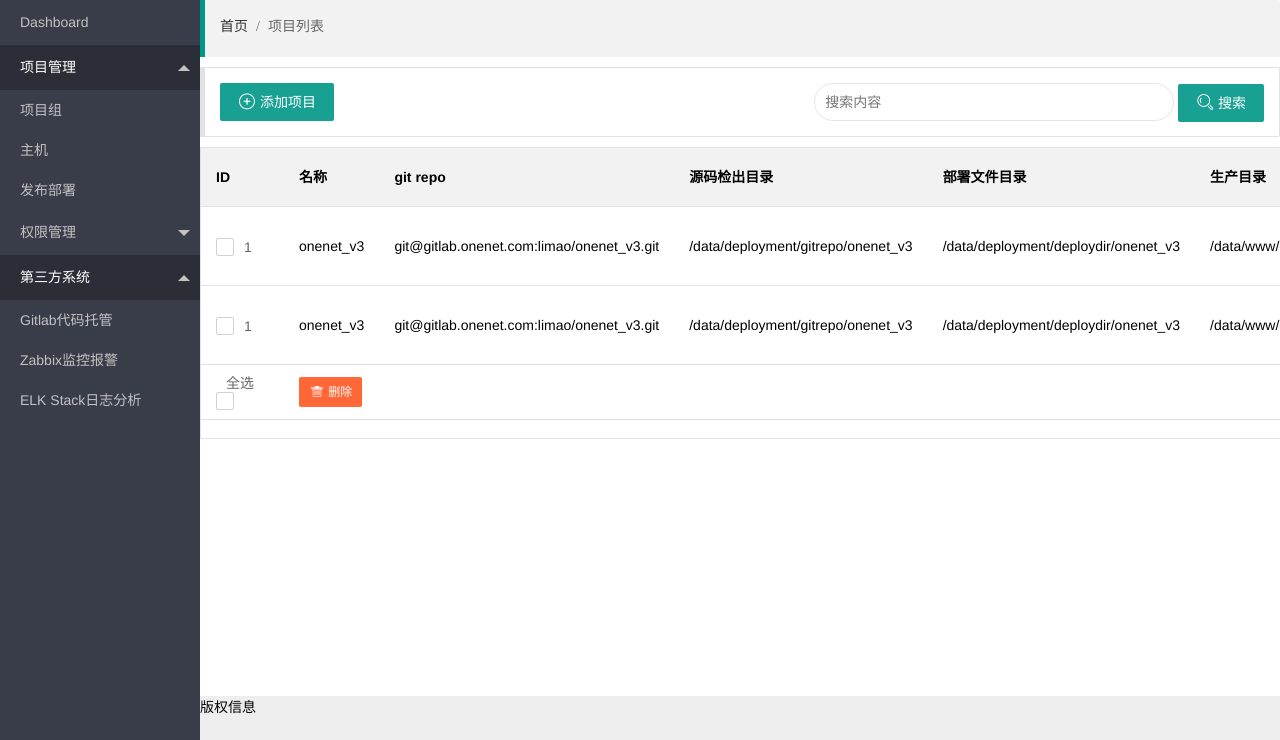
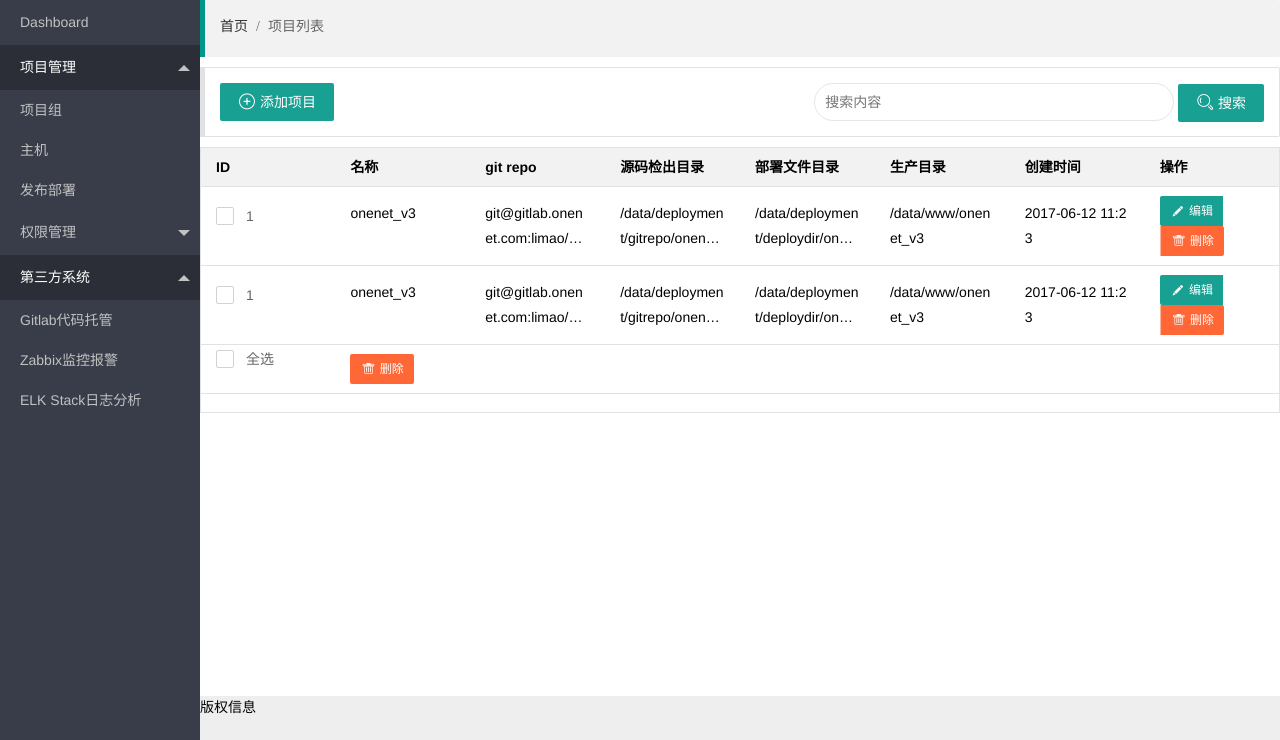
Before and after one commit to boer0924/BoerOPS, a Python web app: template app/templates/projects/index.html in a window 1280 px wide. Shown: the part 60-800 px from the top of the page. Run offline with Jinja, Linux system fonts and the light colour scheme; the template is opened without the code that fills it, so the values that code supplies are empty.

Commit message:
修改表格

```diff
--- a/app/templates/projects/index.html
+++ b/app/templates/projects/index.html
@@ -1,4 +1,36 @@
 {% extends 'base.html' %}
+{% block head %}
+{{ super() }}
+<style type="text/css">
+    .reset-layui-table .layui-form-checkbox[lay-skin="primary"]{
+        width: 50px;
+        height: 18px !important;
+        position: relative;
+        margin-top: -23px;
+    }
+    .reset-layui-table td{
+     width: 12.5%;
+    }
+    .reset-layui-table .layui-form-checkbox[lay-skin="primary"] span{
+        position: absolute;
+        left: 20px;
+    }
+    .reset-layui-table .layui-form-checkbox[lay-skin="primary"] i{
+        position: absolute;
+        left: 0;
+    }
+    .reset-td{
+        height: 50px;
+        line-height: 25px;
+        text-overflow: ellipsis;
+        display: -webkit-box;
+        -webkit-box-orient: vertical;
+        -webkit-line-clamp:2;
+        overflow: hidden;
+        word-break:break-all;
+    }
+</style>
+{% endblock %}
 {% block layer %}
 {{ super() }}
 <div class="layui-tab-item" id="add-project-ctx">
@@ -67,7 +99,7 @@
     </form>
 </blockquote>
 <form class="layui-form">
-    <table class="layui-table" lay-skin="line">
+    <table class="layui-table reset-layui-table" lay-skin="line">
         <colgroup>
             <!--<col width="10%">
             <col width="40%">
@@ -93,12 +125,12 @@
                 <td>
                     <input type="checkbox" name="items[]" title="1" lay-skin="primary">
                 </td>
-                <td>onenet_v3</td>
-                <td>git@gitlab.onenet.com:limao/onenet_v3.git</td>
-                <td>/data/deployment/gitrepo/onenet_v3</td>
-                <td>/data/deployment/deploydir/onenet_v3</td>
-                <td>/data/www/onenet_v3</td>
-                <td>2017-06-12 11:23</td>
+                <td><span class="reset-td">onenet_v3</span></td>
+                <td><span class="reset-td">git@gitlab.onenet.com:limao/onenet_v3.git</span></td>
+                <td><span class="reset-td">/data/deployment/gitrepo/onenet_v3</span></td>
+                <td><span class="reset-td">/data/deployment/deploydir/onenet_v3</span></td>
+                <td><span class="reset-td">/data/www/onenet_v3</span></td>
+                <td><span class="reset-td">2017-06-12 11:23</span></td>
                 <!--<td><input type="checkbox" name="switch" lay-skin="switch"></td>-->
                 <td>
                     <div class="layui-btn-group">
@@ -111,12 +143,12 @@
                 <td>
                     <input type="checkbox" name="items[]" title="1" lay-skin="primary">
                 </td>
-                <td>onenet_v3</td>
-                <td>git@gitlab.onenet.com:limao/onenet_v3.git</td>
-                <td>/data/deployment/gitrepo/onenet_v3</td>
-                <td>/data/deployment/deploydir/onenet_v3</td>
-                <td>/data/www/onenet_v3</td>
-                <td>2017-06-12 11:23</td>
+                <td><span class="reset-td">onenet_v3</span></td>
+                <td><span class="reset-td">git@gitlab.onenet.com:limao/onenet_v3.git</span></td>
+                <td><span class="reset-td">/data/deployment/gitrepo/onenet_v3</span></td>
+                <td><span class="reset-td">/data/deployment/deploydir/onenet_v3</span></td>
+                <td><span class="reset-td">/data/www/onenet_v3</span></td>
+                <td><span class="reset-td">2017-06-12 11:23</span></td>
                 <!--<td><input type="checkbox" name="switch" lay-skin="switch"></td>-->
                 <td>
                     <div class="layui-btn-group">
```
